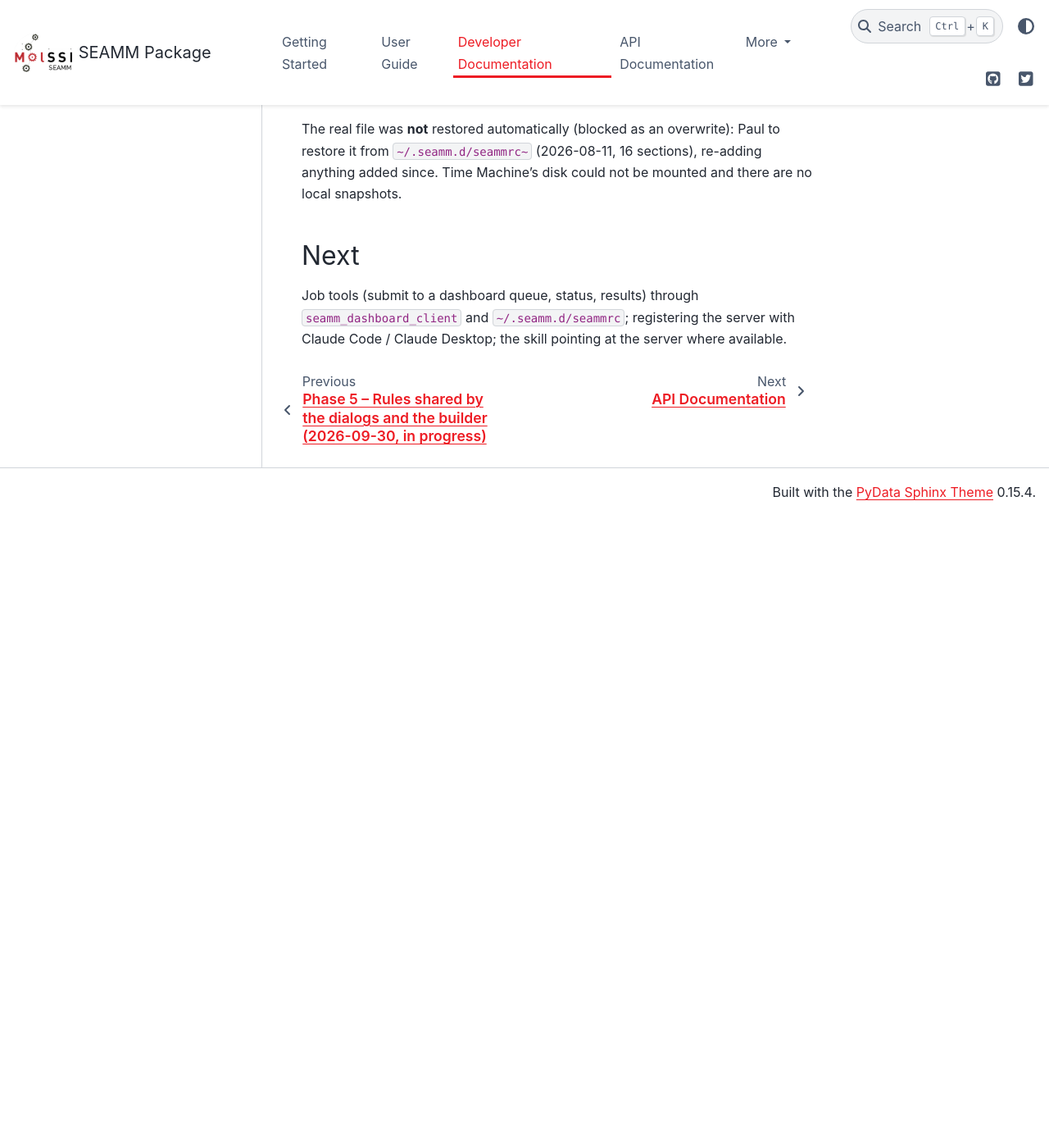
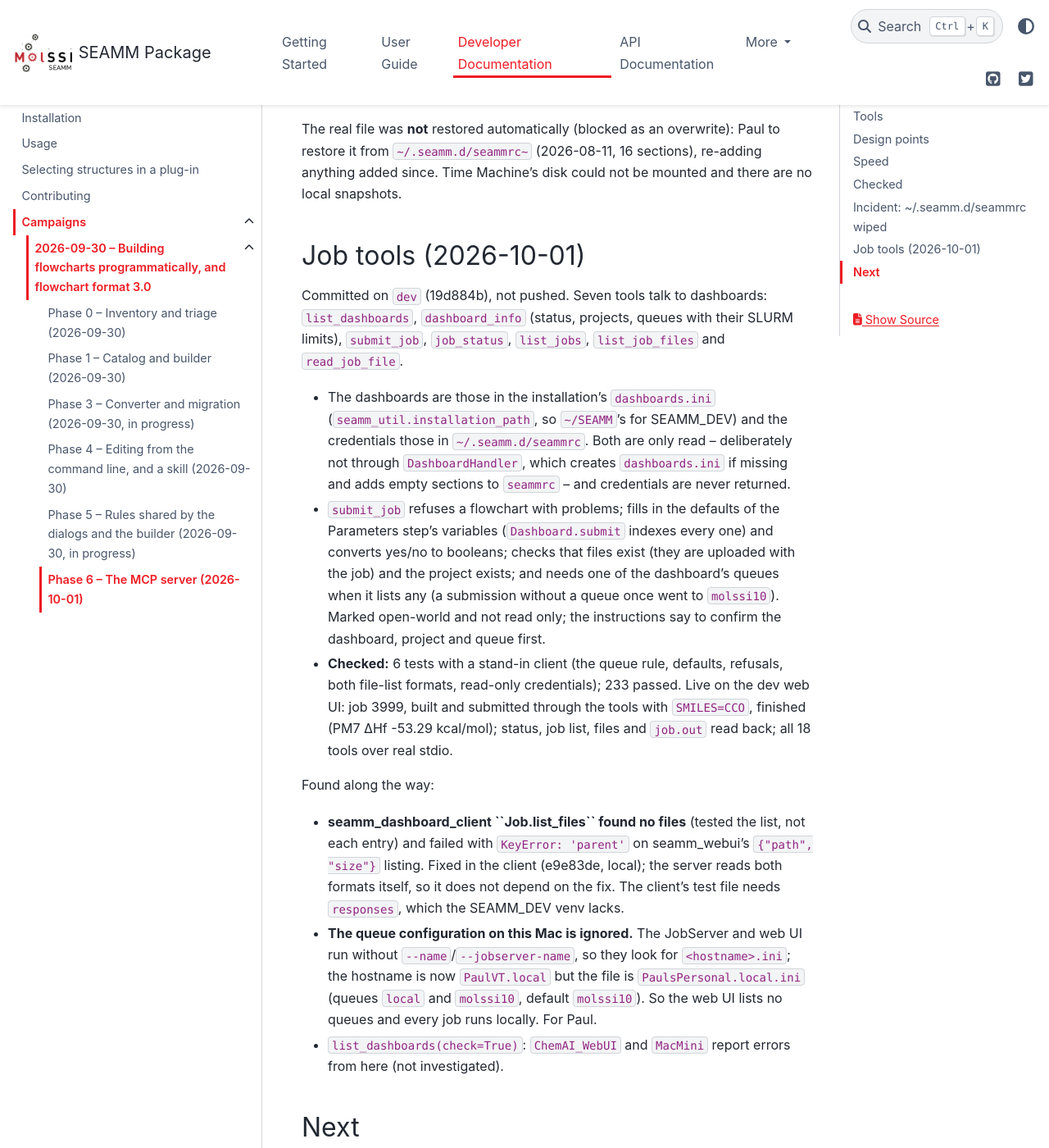
Before and after one commit to molssi-seamm/seamm, a Sphinx documentation site: the page built from docs/developer_guide/campaigns/2026-09-30/NOTES_phase6.rst, in a window 1280 px wide and 1400 px high, scrolled down 1798 px. Shown: the whole window at 82% size. Built offline with Sphinx 7.4.7 and the PyData theme 0.15.4, drawn with Linux system fonts in a browser that asks for light colours; pages that are not in the unit, such as notebooks, are missing from menus; before the commit the page ends 2428 px from its top, so only the background shows below that; some of the changed text lies outside the part shown.

Commit message:
Campaign notes: phase 6 job tools
Co-Authored-By: Claude Opus 5.5 <noreply@anthropic.com>

```diff
--- a/docs/developer_guide/campaigns/2026-09-30/NOTES_phase6.rst
+++ b/docs/developer_guide/campaigns/2026-09-30/NOTES_phase6.rst
@@ -69,9 +69,48 @@ The real file was **not** restored automatically (blocked as an overwrite): Paul
 restore it from ``~/.seamm.d/seammrc~`` (2026-08-11, 16 sections), re-adding anything
 added since. Time Machine's disk could not be mounted and there are no local snapshots.
 
+Job tools (2026-10-01)
+----------------------
+
+Committed on ``dev`` (19d884b), not pushed. Seven tools talk to dashboards:
+``list_dashboards``, ``dashboard_info`` (status, projects, queues with their SLURM
+limits), ``submit_job``, ``job_status``, ``list_jobs``, ``list_job_files`` and
+``read_job_file``.
+
+- The dashboards are those in the installation's ``dashboards.ini``
+  (``seamm_util.installation_path``, so ``~/SEAMM``'s for SEAMM_DEV) and the credentials
+  those in ``~/.seamm.d/seammrc``. Both are only read -- deliberately not through
+  ``DashboardHandler``, which creates ``dashboards.ini`` if missing and adds empty
+  sections to ``seammrc`` -- and credentials are never returned.
+- ``submit_job`` refuses a flowchart with problems; fills in the defaults of the
+  Parameters step's variables (``Dashboard.submit`` indexes every one) and converts
+  yes/no to booleans; checks that files exist (they are uploaded with the job) and the
+  project exists; and needs one of the dashboard's queues when it lists any (a
+  submission without a queue once went to ``molssi10``). Marked open-world and not read
+  only; the instructions say to confirm the dashboard, project and queue first.
+- **Checked:** 6 tests with a stand-in client (the queue rule, defaults, refusals, both
+  file-list formats, read-only credentials); 233 passed. Live on the dev web UI:
+  job 3999, built and submitted through the tools with ``SMILES=CCO``, finished (PM7
+  ΔHf -53.29 kcal/mol); status, job list, files and ``job.out`` read back; all 18
+  tools over real stdio.
+
+Found along the way:
+
+- **seamm_dashboard_client ``Job.list_files`` found no files** (tested the list, not
+  each entry) and failed with ``KeyError: 'parent'`` on seamm_webui's
+  ``{"path", "size"}`` listing. Fixed in the client (e9e83de, local); the server reads
+  both formats itself, so it does not depend on the fix. The client's test file needs
+  ``responses``, which the SEAMM_DEV venv lacks.
+- **The queue configuration on this Mac is ignored.** The JobServer and web UI run
+  without ``--name``/``--jobserver-name``, so they look for ``<hostname>.ini``; the
+  hostname is now ``PaulVT.local`` but the file is ``PaulsPersonal.local.ini`` (queues
+  ``local`` and ``molssi10``, default ``molssi10``). So the web UI lists no queues and
+  every job runs locally. For Paul.
+- ``list_dashboards(check=True)``: ``ChemAI_WebUI`` and ``MacMini`` report errors from
+  here (not investigated).
+
 Next
 ----
 
-Job tools (submit to a dashboard queue, status, results) through
-``seamm_dashboard_client`` and ``~/.seamm.d/seammrc``; registering the server with
-Claude Code / Claude Desktop; the skill pointing at the server where available.
+Registering the server with Claude Code / Claude Desktop; the skill pointing at the
+server where available.
```
